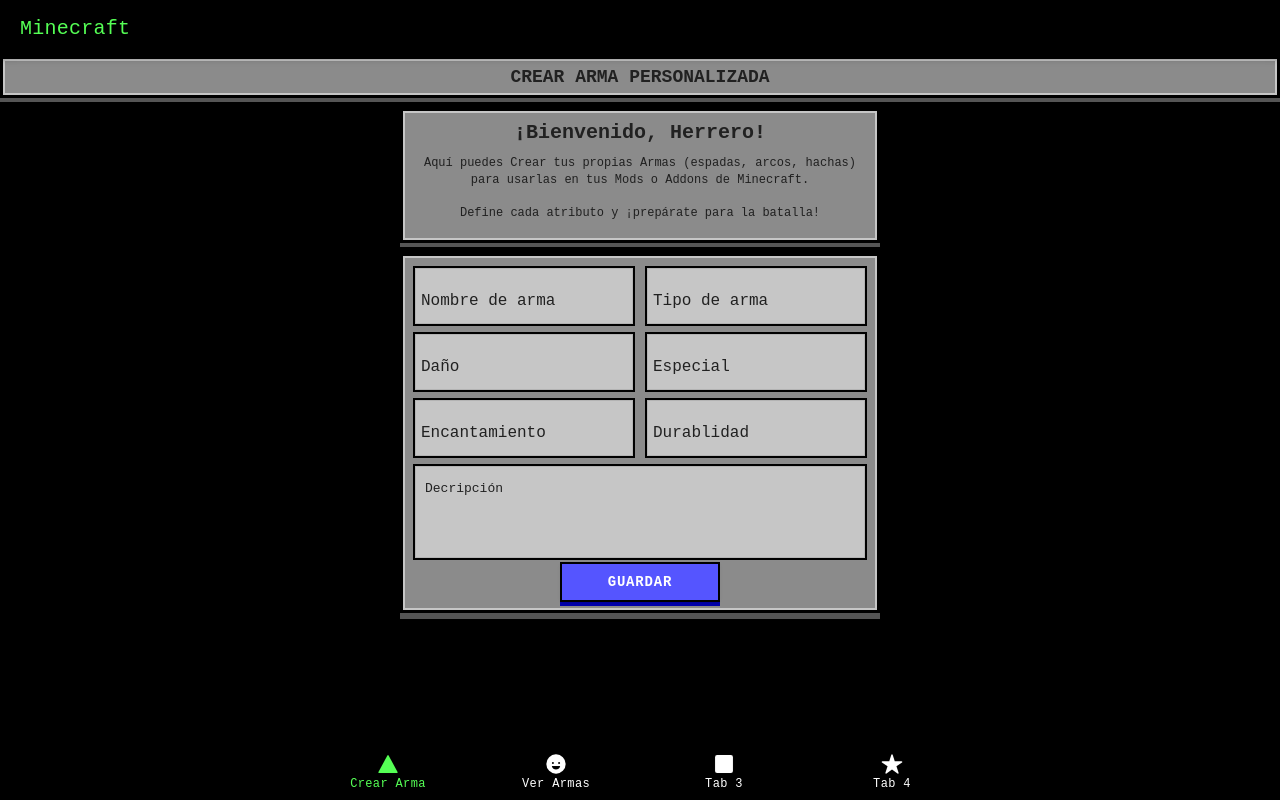
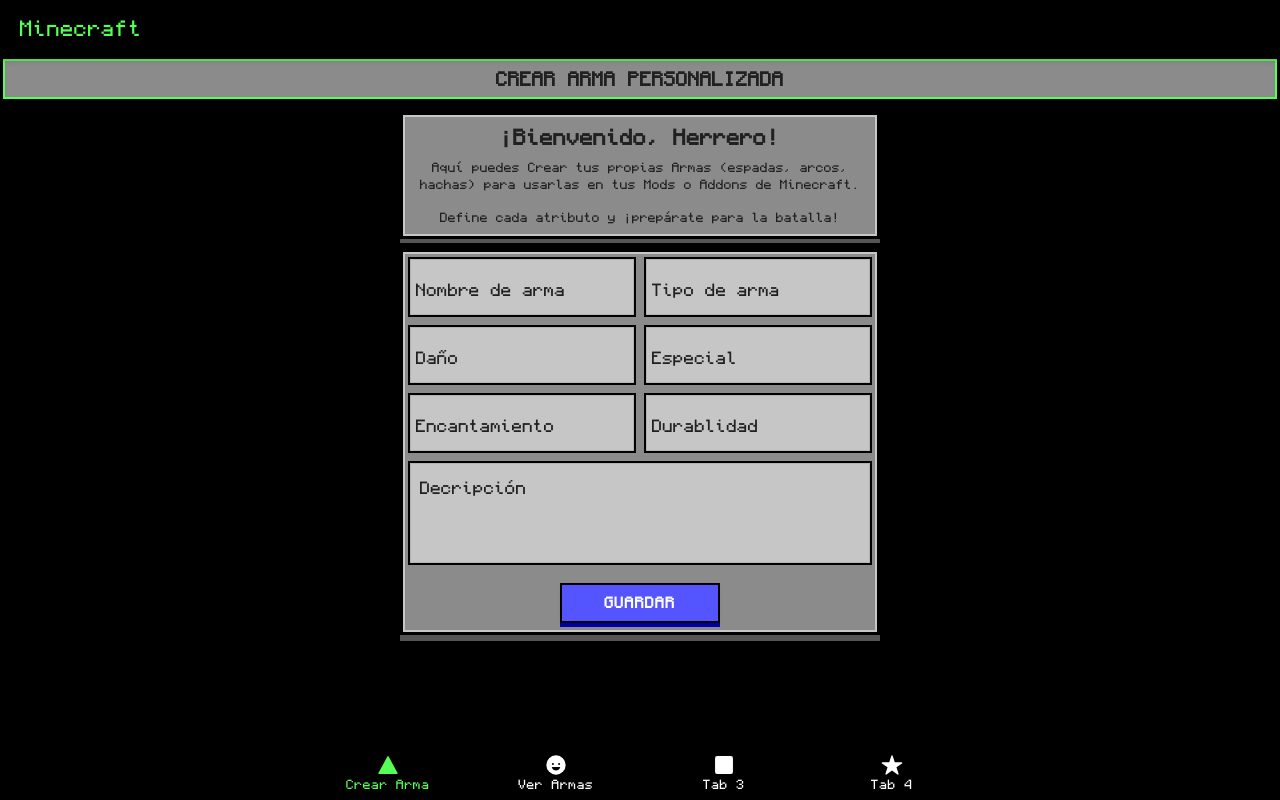
Before and after one commit to Hector-0406/prueba-1, a React (Vite) app: page /tab1 in a window 1280 px wide. Built offline with nearby package versions, Linux system fonts and the light colour scheme.

Commit message:
Se agrego un boton  para poder  consultar las publicaciones

```diff
--- a/src/api/clients.ts
+++ /dev/null
@@ -1,15 +0,0 @@
-import axios from 'axios';
-
-export const client = axios.create({
-    baseURL: 'http://100.113.115.21:5000/registrarArma'
-});
-
-export interface ArmaPost {
-    nombre: String,
-    tipo: String,
-    danio: String,
-    especial: String,
-    encantamiento: String,
-    durabilidad: String,
-    descripcion: String
-}
--- a/src/api/consulta.ts
+++ /dev/null
@@ -1,16 +0,0 @@
-import axios from 'axios';
-
-export const consulta = axios.create({
-    baseURL: 'http://100.113.115.21:5000/consultarArma'
-});
-
-export interface ArmaData {
-    _id?: string;
-    nombre?: String,
-    tipo?: String,
-    danio?: String,
-    especial?: String,
-    encantamiento?: String,
-    durabilidad?: String,
-    descripcion?: String
-}
--- /dev/null
+++ b/src/api/getData.ts
@@ -0,0 +1,15 @@
+import axios from 'axios';
+
+export const consulta = axios.create({
+    baseURL: 'http://100.113.115.21:5000/consultarArma'
+});
+
+export interface ArmaData {
+    nombre: string,
+    tipo: string,
+    danio: string,
+    especial: string,
+    encantamiento: string,
+    durabilidad: string,
+    descripcion: string
+}
--- /dev/null
+++ b/src/api/postData.ts
@@ -0,0 +1,15 @@
+import axios from 'axios';
+
+export const publicar = axios.create({
+    baseURL: 'http://100.113.115.21:5000/registrarArma'
+});
+
+export interface ArmaPost {
+    nombre: string,
+    tipo: string,
+    danio: string,
+    especial: string,
+    encantamiento: string,
+    durabilidad: string,
+    descripcion: string
+}
--- a/src/pages/Tab1.css
+++ b/src/pages/Tab1.css
@@ -1,3 +1,18 @@
+@font-face {
+  font-family: "Monocraft";
+  src: url("../fonts/Monocraft.ttf") format("truetype");
+  font-weight: normal;
+  font-style: normal;
+}
+
+* {
+  font-family: "Monocraft", Monocraft;
+}
+
+:root {
+  --ion-font-family: "Monocraft", Monocraft;
+}
+
 .main-container {
   text-align: center;
   padding-bottom: 20px;
@@ -5,13 +20,19 @@
   min-height: 100%;
 }
 
-.header{
-    --color: #55FF55;
-    font-family: monospace;
+.header {
+  --color: #55ff55;
+  font-family: "Monocraft", Monocraft;
   font-size: 20px;
 }
 
-.toolbar{
+#Titulo {
+  padding: 8px;
+  margin-bottom: 10px;
+  font-family: "Monocraft", Monocraft;
+}
+
+.toolbar {
   --background: #000;
 }
 
@@ -23,19 +44,17 @@
   padding: 10px;
   width: min(480px, 90%);
   margin: 10px auto;
-    height: 135px;
-    background-color: #8B8B8B;
+  height: auto;
+  background-color: #8b8b8b;
   border: 3px solid #000;
-    box-shadow:
-        inset 0 0 0 2px #C6C6C6,
-        0 4px 0 0 #555555;
+  box-shadow: inset 0 0 0 2px #c6c6c6, 0 4px 0 0 #555555;
   text-align: center;
 }
 
 .info-block h5 {
   color: #212121;
   font-size: 20px;
-    font-family: monospace;
+  font-family: Monocraft;
   font-weight: bold;
   margin: 0 0 10px 0;
 }
@@ -43,29 +62,27 @@
 .info-block p {
   color: #202020;
   font-size: 12px;
-    font-family: monospace;
+  font-family: Monocraft;
   font-weight: normal;
   line-height: 1.4;
   margin: 0;
 }
 
 .info-block p strong {
-    color: #000; /* Texto en negrita más oscuro para énfasis */
+  color: #000;
 }
 
 #Titulo {
-    padding: 5px;
+  padding: 10px;
   margin-bottom: 10px;
   text-align: center;
-    background-color: #8B8B8B;
+  background-color: #8b8b8b;
   color: #212121;
   font-size: 18px;
   font-weight: bold;
   border: 3px solid #000;
-    box-shadow:
-        inset 0 0 0 2px #C6C6C6,
-        0 4px 0 0 #555555;
-    font-family: monospace;
+  box-shadow: inset 0 0 0 2px #55ff55;
+  font-family: Monocraft;
 }
 
 .form-container {
@@ -74,16 +91,14 @@
   align-items: start;
   justify-items: stretch;
   width: min(480px, 90%);
-    height: 360px;
-    margin: 30px auto 0 auto;
-    padding: 10px;
-    gap: 10px;
+  height: auto;
+  margin: 8px auto 0 auto;
+  padding: 5px;
+  gap: 8px;
   box-sizing: border-box;
-    background-color: #8B8B8B;
+  background-color: #8b8b8b;
   border: 3px solid #000;
-    box-shadow:
-        inset 0 0 0 2px #C6C6C6,
-        0 6px 0 0 #555555;
+  box-shadow: inset 0 0 0 2px #c6c6c6, 0 6px 0 0 #555555;
 }
 
 .form-container .IonInput {
@@ -96,7 +111,7 @@
 
 .form-container .IonInput,
 .form-container .descripcion-multi {
-    --background: #C6C6C6;
+  --background: #c6c6c6;
   --color: #212121;
   --placeholder-color: #555555;
   --border-radius: 0;
@@ -105,10 +120,8 @@
   --padding-start: 10px;
   --padding-end: 10px;
   border: 2px solid #000;
-    box-shadow:
-        inset 0 0 0 2px #8B8B8B,
-        inset 0 4px 0 0 #555555;
-    font-family: monospace;
+  box-shadow: inset 0 0 0 2px #8b8b8b, inset 0 4px 0 0 #555555;
+  font-family: Monocraft;
 }
 
 ion-input.ion-touched.IonInput::part(native) {
@@ -131,33 +144,27 @@ ion-input.ion-touched.IonInput::part(native) {
   grid-row: span 2;
   width: 100%;
   display: block;
-    box-shadow:
-        inset 0 0 0 2px #8B8B8B,
-        inset 0 4px 0 0 #555555;
+  box-shadow: inset 0 0 0 2px #8b8b8b, inset 0 4px 0 0 #555555;
 }
 
 .form-container .IonButton {
   grid-column: 1 / -1;
   justify-self: center;
-    margin-top: 8px; /* Reducido a 8px */
-    width: 160px; /* Ancho un poco más pequeño */
-    --background: #5555FF;
-    --background-activated: #55FFFF;
-    --color: #FFFFFF;
+  margin-top: 10px;
+  width: 160px;
+  --background: #5555ff;
+  --background-activated: #55ffff;
+  --color: #ffffff;
   --border-radius: 0;
-    font-family: monospace;
+  font-family: Monocraft;
   font-weight: bold;
   border: 2px solid #000;
-    box-shadow:
-        inset 0 0 0 2px #8B8B8B,
-        0 4px 0 0 #0000AA;
+  box-shadow: inset 0 0 0 2px #8b8b8b, 0 4px 0 0 #0000aa;
   transition: all 0.1s ease;
 }
 
 .form-container .IonButton:active {
-    box-shadow:
-        inset 0 0 0 2px #8B8B8B,
-        0 2px 0 0 #0000AA;
+  box-shadow: inset 0 0 0 2px #8b8b8b, 0 2px 0 0 #0000aa;
   transform: translateY(2px);
 }
 
@@ -204,13 +211,3 @@ ion-input.ion-touched.IonInput::part(native) {
     font-size: 12px;
   }
 }
-
-#Titulo {
-    padding: 8px;
-    margin-bottom: 10px;
-}
-
-.form-container{
-    margin-top: 10px;
-    padding: 10px;
-}
--- a/src/pages/Tab2.css
+++ b/src/pages/Tab2.css
@@ -1,3 +1,24 @@
+@font-face {
+  font-family: "Monocraft";
+  src: url("../fonts/Monocraft.ttf") format("truetype");
+  font-weight: normal;
+  font-style: normal;
+}
+
+* {
+  font-family: "Monocraft", Monocraft;
+}
+
+:root {
+  --ion-font-family: "Monocraft", Monocraft;
+}
+
+.header {
+  --color: #55ff55;
+  font-family: Monocraft;
+  font-size: 20px;
+}
+
 .container {
   text-align: center;
   padding-bottom: 20px;
@@ -6,36 +27,45 @@
 }
 
 #Title {
-    padding: 5px;
+  padding: 10px;
   margin-bottom: 10px;
   text-align: center;
-    background-color: #8B8B8B;
+  background-color: #8b8b8b;
   color: #212121;
   font-size: 18px;
   font-weight: bold;
   border: 3px solid #000;
-    box-shadow:
-        inset 0 0 0 2px #C6C6C6,
-        0 4px 0 0 #555555;
-    font-family: monospace;
+  box-shadow: inset 0 0 0 2px #55ff55;
+  font-family: Monocraft;
 }
 
 .post-info {
   padding: 10px;
   width: min(480px, 90%);
   margin: 10px auto;
-    background-color: #8B8B8B;
+  background-color: #8b8b8b;
   border: 3px solid #000;
-    box-shadow:
-        inset 0 0 0 2px #C6C6C6,
-        0 4px 0 0 #555555;
+  border-radius: 0px;
+  box-shadow: inset 0 0 0 3px #c6c6c6;
   text-align: left;
 }
+
+.post-info:hover {
+  transform: translateY(-5px) scale(1.02);
+  box-shadow: inset 0 0 0 4px rgba(85, 85, 255, 1), 0 5px 0 0 #555555;
+}
+
+/*
+0 12px 24px
+rgba(85, 85, 255, 1)
+#555555
+#c6c6c6
+*/
 
 .post-info h2 {
   color: #212121;
   font-size: 20px;
-    font-family: monospace;
+  font-family: Monocraft;
   font-weight: bold;
   margin: 0 0 10px 0;
   text-align: center;
@@ -44,7 +74,7 @@
 .post-info p {
   color: #202020;
   font-size: 14px;
-    font-family: monospace;
+  font-family: Monocraft;
   font-weight: normal;
   line-height: 1.4;
   margin: 0;
@@ -55,3 +85,22 @@
   font-weight: bold;
   font-size: 15px;
 }
+
+.IonButton {
+  margin-top: 8px; /* Reducido a 8px */
+  width: 160px; /* Ancho un poco más pequeño */
+  --background: #5555ff;
+  --background-activated: #55ffff;
+  --color: #ffffff;
+  --border-radius: 0;
+  font-family: Monocraft;
+  font-weight: bold;
+  border: 2px solid #000;
+  box-shadow: inset 0 0 0 2px #8b8b8b, 0 4px 0 0 #0000aa;
+  transition: all 0.1s ease;
+}
+
+.IonButton:active {
+  box-shadow: inset 0 0 0 2px #8b8b8b, 0 2px 0 0 #0000aa;
+  transform: translateY(2px);
+}
--- a/src/pages/Tab2.tsx
+++ b/src/pages/Tab2.tsx
@@ -1,16 +1,17 @@
 import { IonContent, IonHeader, IonPage, IonTitle, IonToolbar } from '@ionic/react';
-import { ArmaData } from '../api/consulta';
+import {IonButton} from '@ionic/react';
+import { ArmaData } from '../api/getData';
 import { getPost } from '../utils/getPost';
-import { useState, useEffect } from 'react';
+import { useState } from 'react';
 import './Tab2.css';
 
 const Tab2: React.FC = () => {
   const [armas, setArmas] = useState<ArmaData[]>([]);
 
-  useEffect(() => {
-    getPost().then(data => setArmas(Array.isArray(data) ? data: []));
-  }, []);
-
+  const Consultar = async () => {
+    const data = await getPost();
+    setArmas(Array.isArray(data) ? data : []);
+  }
 
   return (
   <IonPage>
@@ -19,26 +20,35 @@ const Tab2: React.FC = () => {
       <IonTitle className='header'>Minecraft</IonTitle>
     </IonToolbar>
   </IonHeader>
+
   <IonContent fullscreen>
 
     <div className='container'>
       <IonHeader id="Title">MODS DE ARMAS REGISTRADAS</IonHeader>
 
-          {armas.map((arma, index) => (
-            <div className="post-info" key={arma._id || index}>
+      {
+        armas.map((arma) => (
+          <div className="post-info" key={arma.nombre}>
             <h2>{arma.nombre}</h2>
-              <p><strong>Tipo:</strong> {arma.tipo}</p>
-              <p><strong>Daño:</strong> {arma.danio}</p>
-              <p><strong>Especial:</strong> {arma.especial} </p>
-              <p><strong>Encantamiento:</strong> {arma.encantamiento} </p>
-              <p><strong>Durabilidad:</strong> {arma.durabilidad} </p>
-              <p><strong>Descripción:</strong> {arma.descripcion} </p>
+            <p> <strong>Tipo:</strong> {arma.tipo}</p>
+            <p> <strong>Daño:</strong> {arma.danio}</p>
+            <p> <strong>Especial:</strong> {arma.especial} </p>
+            <p> <strong>Encantamiento:</strong> {arma.encantamiento} </p>
+            <p> <strong>Durabilidad:</strong> {arma.durabilidad} </p>
+            <p> <strong>Descripción:</strong> {arma.descripcion} </p>
           </div>
-          ))}
+        ))
+      }
+
+      <IonButton
+        className='IonButton'
+        onClick={() => Consultar()}>
+        Consultar
+      </IonButton>
     </div>
   </IonContent>
   </IonPage>
-  );
+  )
 };
 
 export default Tab2;
--- a/src/utils/createPost.ts
+++ b/src/utils/createPost.ts
@@ -1,4 +1,4 @@
-import {client, ArmaPost} from '../api/clients';
+import {publicar, ArmaPost} from '../api/postData';
 
 export const createPost = async (
         nombre: string,
@@ -7,8 +7,9 @@ export const createPost = async (
         especial: string,
         encantamiento: string,
         durabilidad: string,
-        descripcion: string): Promise<ArmaPost> => {
-    const{data} = await client.post('',
+        descripcion: string
+    ): Promise<ArmaPost> => {
+    const{data} = await publicar.post('',
         {nombre, tipo, danio, especial, encantamiento, durabilidad, descripcion}
     )
     return data;
--- a/src/utils/getPost.ts
+++ b/src/utils/getPost.ts
@@ -1,4 +1,4 @@
-import {consulta, ArmaData} from '../api/consulta';
+import {consulta, ArmaData} from '../api/getData';
 
 export const getPost = async (): Promise<ArmaData> => {
     const{data} = await consulta.get('');
```
Also changed, not shown: src/fonts/Monocraft.ttf (added). Lines whose indentation alone changed are shown as unchanged.
